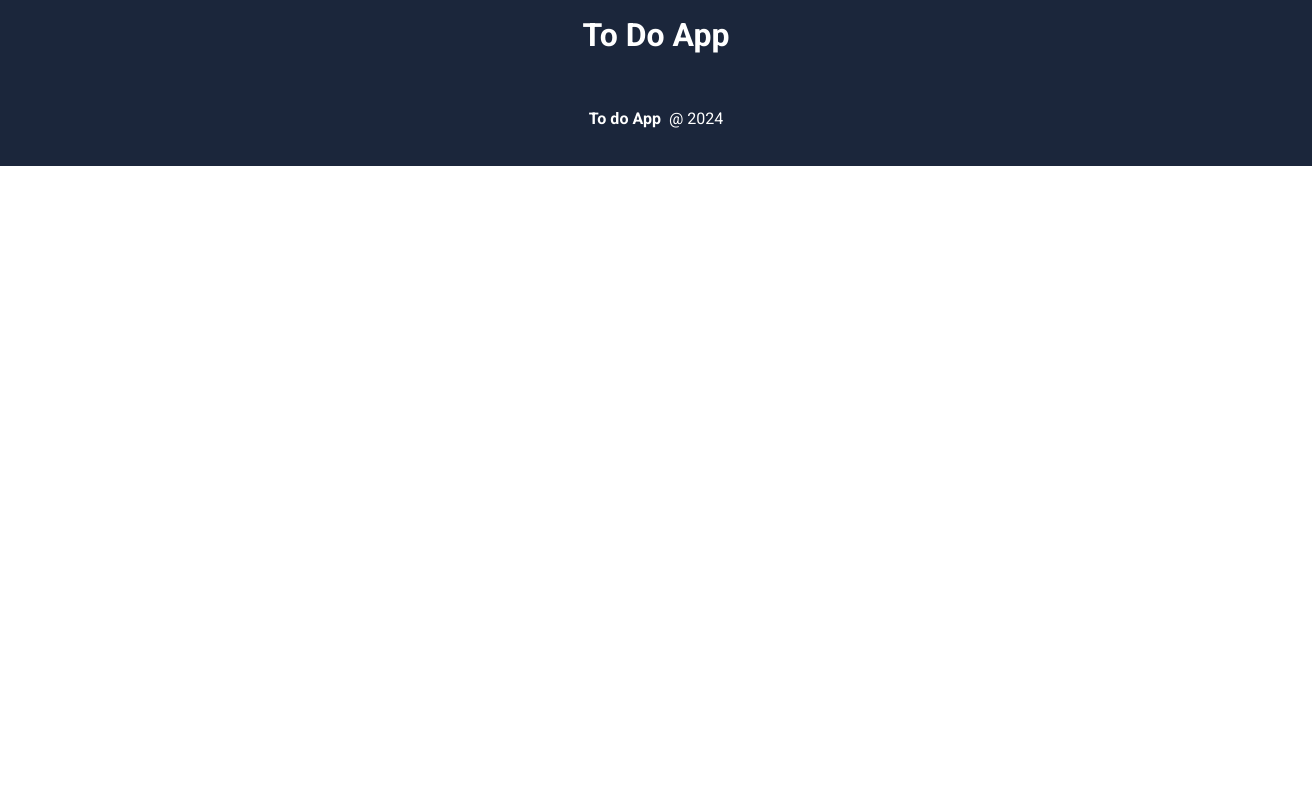
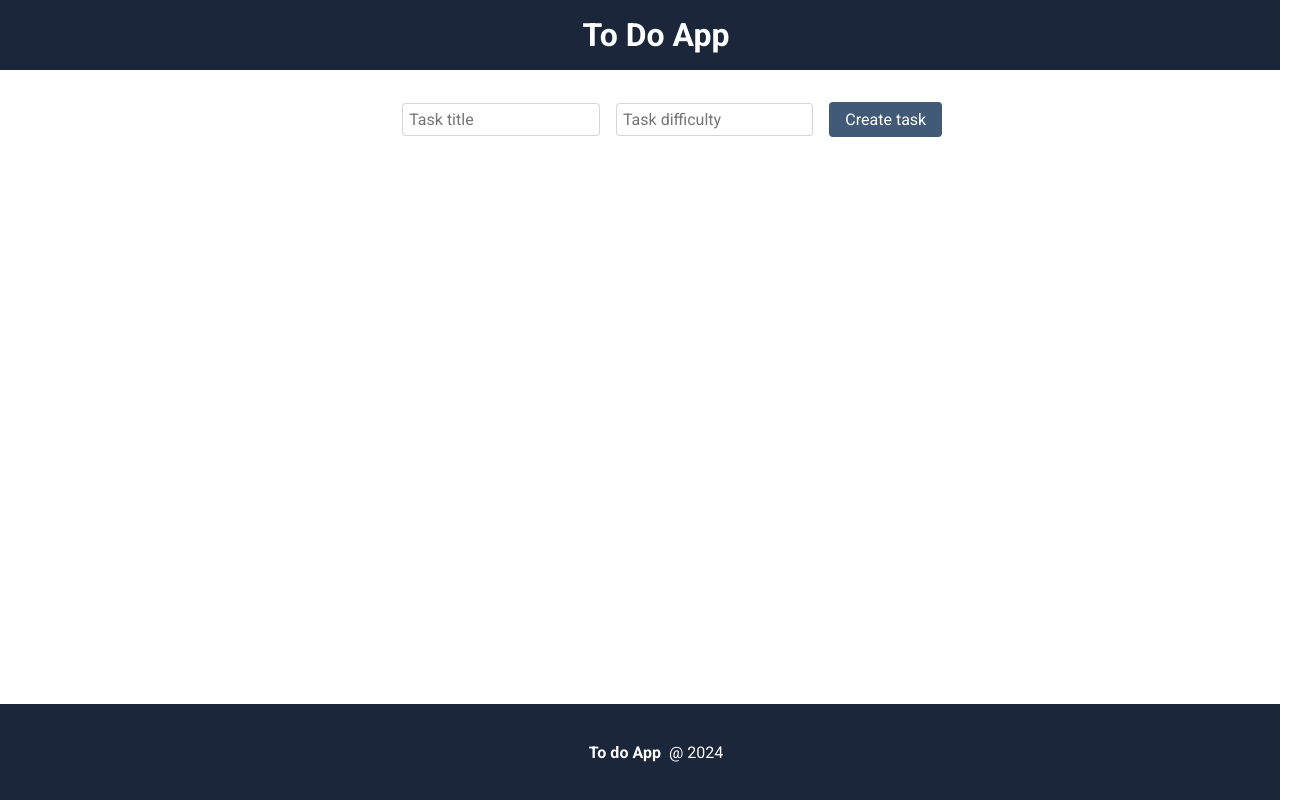
Before and after one commit to RaulHrN/todo-app, a React (Create React App) app: page / in a window 1280 px wide. Shown: the whole page, 1312 px wide, since content can reach past the window. Built offline with nearby package versions, Linux system fonts and the light colour scheme; the HTML template or start-up script is replaced by a standard one.

Commit message:
Task form created

```diff
--- /dev/null
+++ b/src/App.css
@@ -0,0 +1,15 @@
+.App {
+    min-height: 100vh;
+    display: flex;
+    flex-direction: column;
+    overflow-x: hidden;
+}
+
+main {
+    width: 100%;
+    padding: 1rem 2rem;
+    display: flex;
+    justify-content: center;
+    flex-grow: 1;
+    overflow-y: auto;
+}
--- a/src/App.tsx
+++ b/src/App.tsx
@@ -1,13 +1,18 @@
 import React from 'react';
+import  './App.css';
 
 //components
 import { Footer } from './components/footer/footer.component';
 import { Header } from './components/header/header.component';
+import { TaskForm } from './components/task-form/taskForm.component';
 
 function App() {
   return (
     <div className="App">
       <Header />
+      <main>
+        <TaskForm btnText="Create task" />
+      </main>
       <Footer />
     </div>
   );
--- /dev/null
+++ b/src/components/task-form/taskForm.component.tsx
@@ -0,0 +1,43 @@
+import React, { useState, useEffect, FormEvent, ChangeEvent } from 'react';
+
+// Styles
+import styles from './taskForm.module.css';
+
+// Interfaces
+import { Task } from '../../intefaces/Task';
+
+interface TaskFormProps {
+  btnText: string;
+}
+
+export const TaskForm = (props: TaskFormProps) => {
+  // States
+  const [id, setId] = useState<number>(0);
+  const [difficulty, setDifficulty] = useState<number>(0);
+  const [title, setTitle] = useState<string>('');
+
+  // Handlers
+  const handleAddTask = () => {};
+
+  const handleChange = (e: ChangeEvent<HTMLInputElement>) => {
+    if (e.target.name === 'title') {
+      setTitle(e.target.value);
+    } else {
+      setDifficulty(parseInt(e.target.value));
+    }
+
+    console.log(`Title: ${title} || Diff: ${difficulty}`)
+  };
+
+  return (
+    <form onSubmit={handleAddTask}>
+      <div className={styles.form_section}>
+        <input type="text" name="title" placeholder="Task title" onChange={handleChange} />
+      </div>
+      <div className={styles.form_section}>
+        <input type="text" name="difficulty" placeholder="Task difficulty" onChange={handleChange} />
+      </div>
+      <input type="submit" value={props.btnText} className={styles.form_button} />
+    </form>
+  );
+};
--- /dev/null
+++ b/src/components/task-form/taskForm.module.css
@@ -0,0 +1,29 @@
+form {
+    height: fit-content;
+  padding: 1rem 2rem;
+  display: flex;
+  justify-content: center;
+  align-items: center;
+  gap: 1rem;
+}
+
+.form_section {
+  display: flex;
+  gap: 0.5rem;
+  justify-content: center;
+  align-items: center;
+}
+
+.form_section input {
+  padding: 0.4rem;
+  border: 1px solid #1b263b30;
+  border-radius: 4px;
+}
+
+.form_button {
+    color: #fff;
+    padding: 0.5rem 1rem;
+    background-color: #415A77;
+    border: none;
+    border-radius: 4px;
+}
--- /dev/null
+++ b/src/intefaces/Task.ts
@@ -0,0 +1,5 @@
+export interface Task {
+    id: number;
+    title: string;
+    difficulty: number;
+}
```
